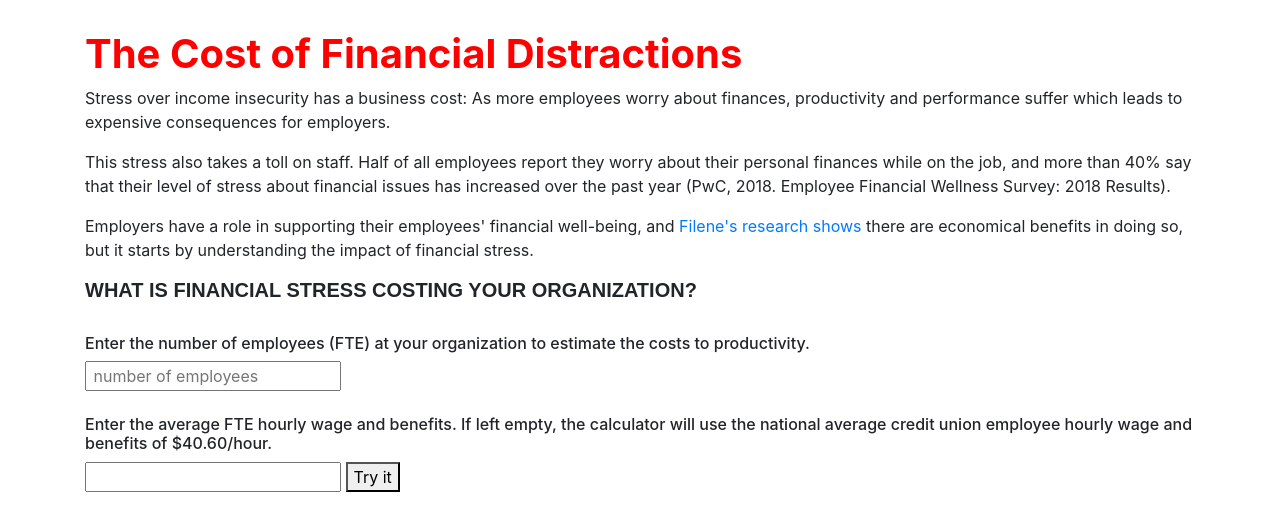
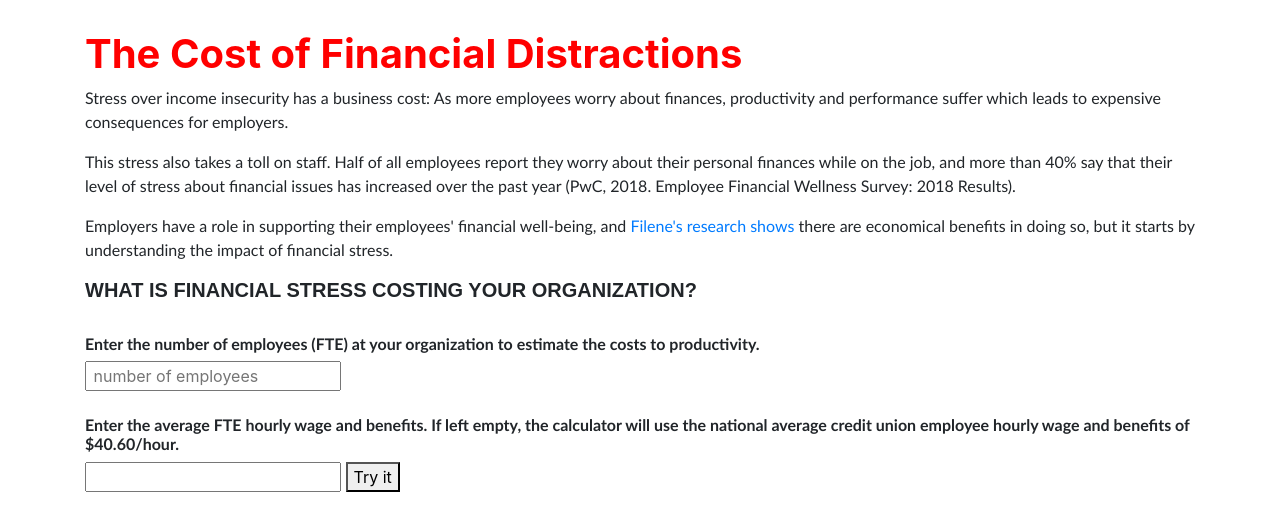
Before and after one commit to dnoo27/dnoo27.github.io, a plain HTML site: page calculator.html in a window 1280 px wide. Shown: the part 962-1493 px from the top of the page. Drawn offline with nearby package versions, Linux system fonts and the light colour scheme; a script that the page names is missing; a web font is replaced by a local one.

Commit message:
more font work
fonts updated

```diff
--- a/calculator.html
+++ b/calculator.html
@@ -38,13 +38,13 @@ THE SOFTWARE IS PROVIDED "AS IS", WITHOUT WARRANTY OF ANY KIND, EXPRESS OR IMPLI
 
 <!--This is the language we need-->
 <h1 style="color:red; font-weight: bold;" class="tk-ff-tisa-web-pro">The Cost of Financial Distractions</h1>
-<p>Stress over income insecurity has a business cost: As more employees worry about finances, productivity and performance suffer which leads to expensive consequences for employers. </p>
-<p>This stress also takes a toll on staff. Half of all employees report they worry about their personal finances while on the job, and more than 40% say that their level of stress about financial issues has increased over the past year (PwC, 2018. Employee Financial Wellness Survey: 2018 Results).</p>
+<p class="tk-ff-meta-web-pro">Stress over income insecurity has a business cost: As more employees worry about finances, productivity and performance suffer which leads to expensive consequences for employers. </p>
+<p class="tk-ff-meta-web-pro">This stress also takes a toll on staff. Half of all employees report they worry about their personal finances while on the job, and more than 40% say that their level of stress about financial issues has increased over the past year (PwC, 2018. Employee Financial Wellness Survey: 2018 Results).</p>
 
-<p>Employers have a role in supporting their employees' financial well-being, and <a href="https://filene.org/480">Filene's research shows</a> there are economical benefits  in doing so, but it starts by understanding the impact of financial stress.</p>
+<p class="tk-ff-meta-web-pro">Employers have a role in supporting their employees' financial well-being, and <a href="https://filene.org/480">Filene's research shows</a> there are economical benefits  in doing so, but it starts by understanding the impact of financial stress.</p>
 <h5 class="tk-ff-meta-web-pro">WHAT IS FINANCIAL STRESS COSTING YOUR ORGANIZATION?</h5>
 </br>
-<h6>Enter the number of employees (FTE) at your organization to estimate the costs to productivity.</h6>
+<h6 class="tk-ff-meta-web-pro" style="font-weight: bold;">Enter the number of employees (FTE) at your organization to estimate the costs to productivity.</h6>
 
 <!--End of language draft ^-->
 
@@ -53,7 +53,7 @@ THE SOFTWARE IS PROVIDED "AS IS", WITHOUT WARRANTY OF ANY KIND, EXPRESS OR IMPLI
 <p id="warning" style="color:red;display:none;">Please enter a number above</p>
 </br></br>
 
-<h6>Enter the average FTE hourly wage and benefits. If left empty, the calculator will use the
+<h6 class="tk-ff-meta-web-pro" style="font-weight: bold;">Enter the average FTE hourly wage and benefits. If left empty, the calculator will use the
     national average credit union employee hourly wage and benefits of $40.60/hour.
     </h6>
 <input id="avgwages"></input>
--- a/style.css
+++ b/style.css
@@ -72,7 +72,7 @@ h5 {
   font-weight: bold;
 }
 
- /* p {
+ p {
   font-family: Calibri,Candara,Segoe,Segoe UI,Optima,Arial,sans-serif;
 
 }
@@ -81,6 +81,6 @@ h6 {
   font-family: Calibri,Candara,Segoe,Segoe UI,Optima,Arial,sans-serif;
 }
 
-h5 {
+/* h5 {
   font-family: Calibri,Candara,Segoe,Segoe UI,Optima,Arial,sans-serif;
 }  */
```
